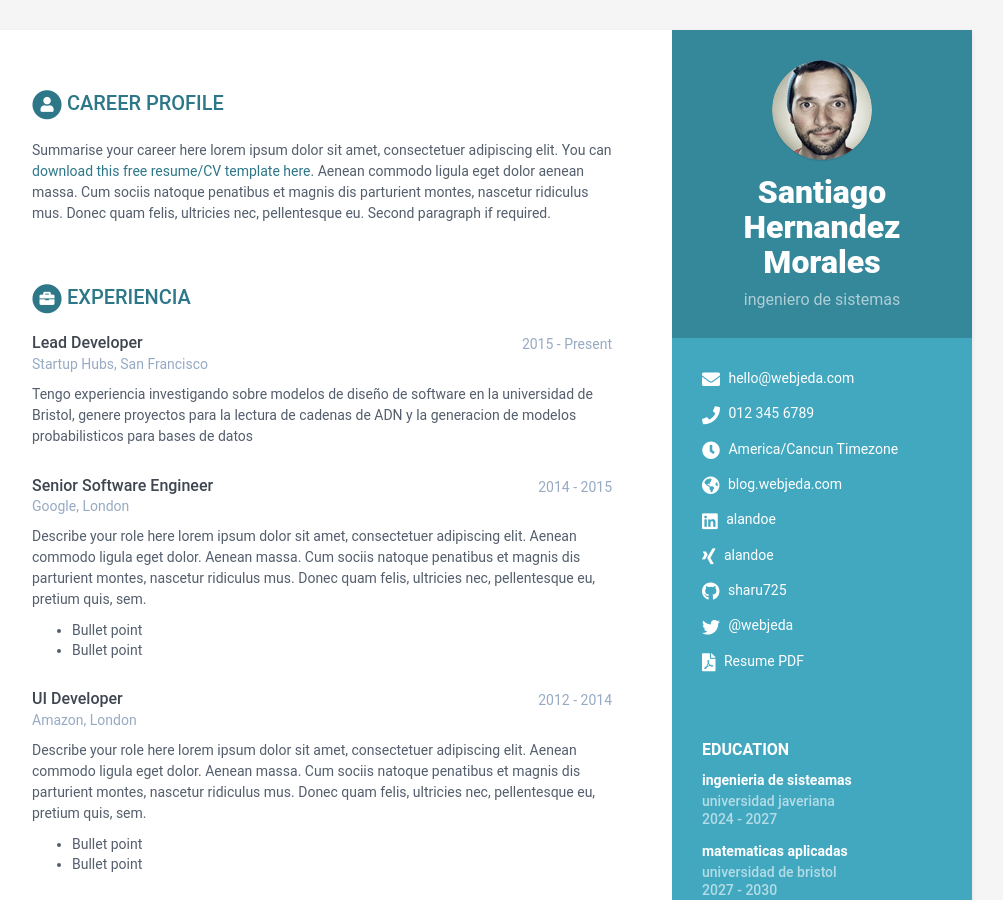
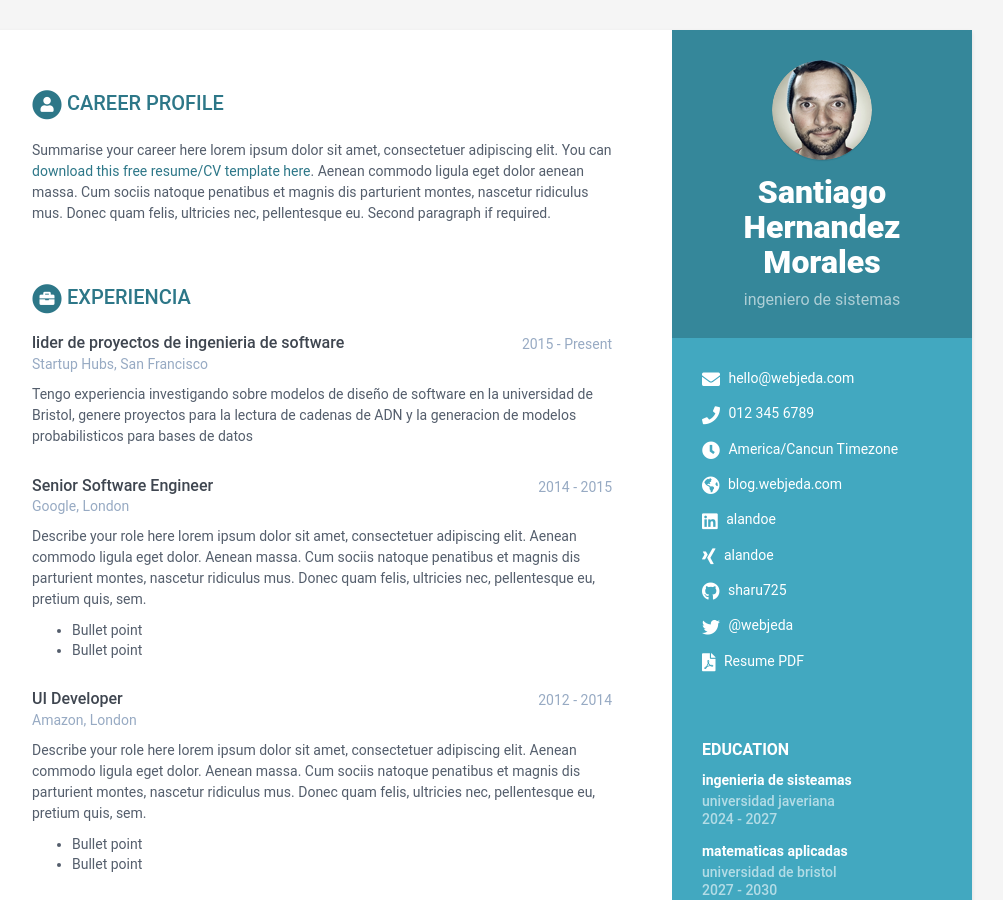
Before and after one commit to santiagohernandezmorales3-collab/Hernandez-cvIssues, a Jekyll site: the page built from index.html, in a window 1280 px wide and 900 px high. Shown: the whole window, without its empty margins (168-1171 px from the left). Built offline with Jekyll 4.4.1, drawn with Linux system fonts in a browser that asks for light colours.

Commit message:
Cambiar experiencia

```diff
--- a/_data/data.yml
+++ b/_data/data.yml
@@ -80,7 +80,7 @@ education:
 experiences:
     title: Experiencia
     info:
-      - role: Lead Developer
+      - role: lider de proyectos de ingenieria de software
         time: 2015 - Present
         company: Startup Hubs, San Francisco
         details: |
```
